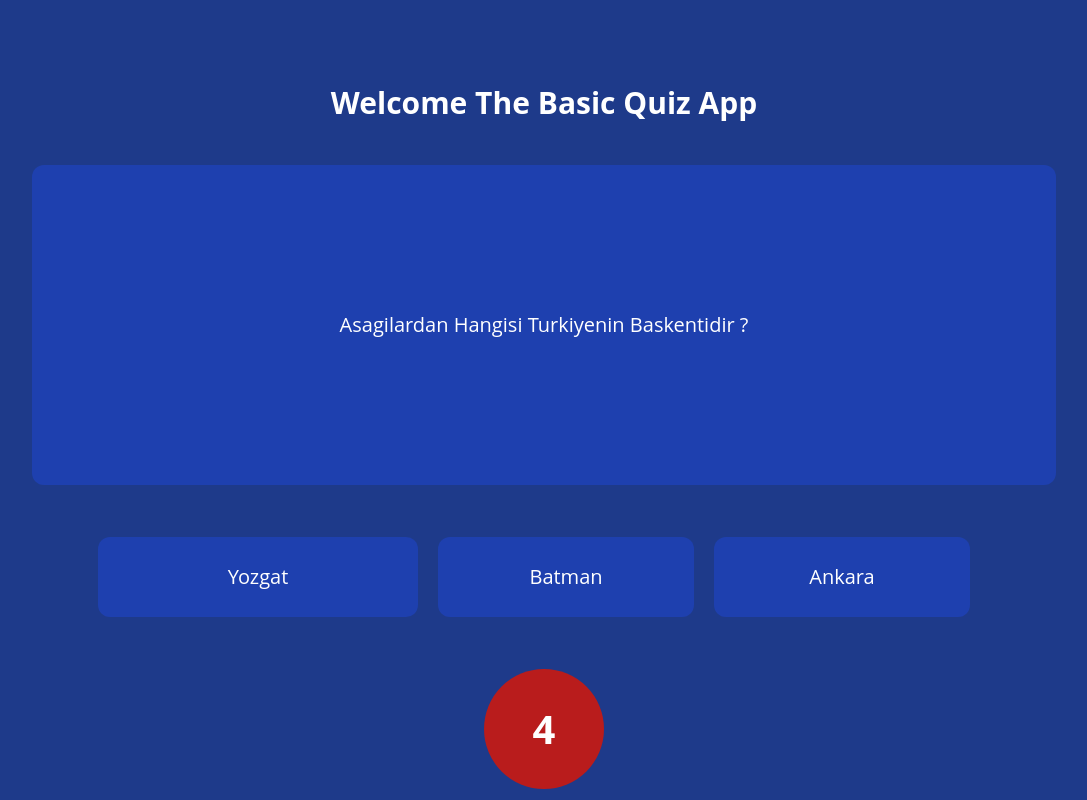
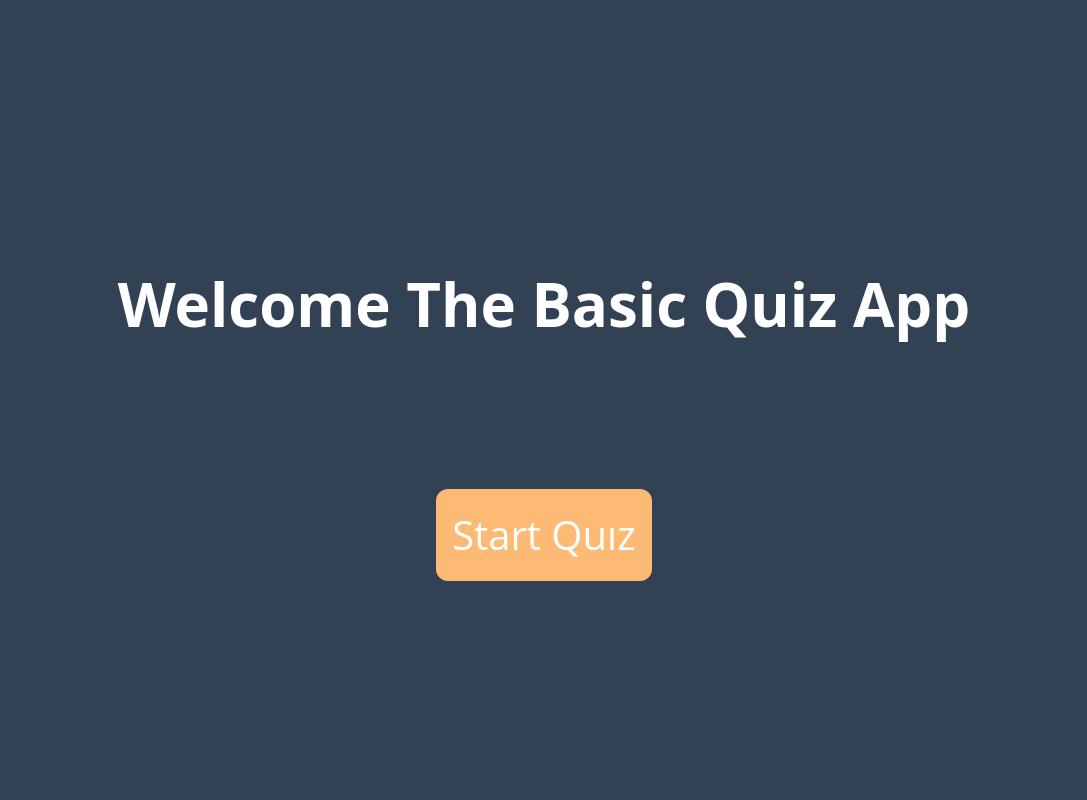
Before and after one commit to hkankyilmaz/quiz-app, a website: page index.html in a window 1280 px wide. Shown: the whole page, without its empty margins (96-1183 px from the left). Drawn offline with Linux system fonts and the light colour scheme.

Commit message:
entry page added

```diff
--- a/index.html
+++ b/index.html
@@ -8,7 +8,7 @@
     <link rel="stylesheet" href="output.css" />
   </head>
   <body
-    class="bg-blue-900 p-10 relative text-[12px] md:text-[20px] flex flex-col justify-center items-center"
+    class="bg-blue-900 p-10 relative text-[14px] md:text-[20px] flex flex-col justify-center items-center"
   >
     <div id="main">
       <div id="container" class="flex flex-col">
@@ -52,11 +52,25 @@
         ></div>
         <div
           id="result"
-          class="absolute right-0 top-0 bg-slate-700 w-100w h-100v opacity-90 flex flex-col justify-center items-center text-white text-[2em]"
+          class="absolute right-0 top-0 bg-slate-700 w-100w h-100v flex flex-col justify-center items-center text-white text-[2em]"
         >
-          <p id="text"><span id="span"></span></p>
+          <p id="text" class="p-5 text-center"><span id="span"></span></p>
           <button id="btn" class="bg-orange-300 p-4 rounded-xl mt-10">
-            Quizi Tekrarla
+            Home Page
+          </button>
+        </div>
+        <div
+          id="entry"
+          class="absolute right-0 top-0 bg-slate-700 w-100w h-100v flex flex-col justify-center items-center text-white text-[2em]"
+        >
+          <h1
+            class="text-white mt-10 font-bold text-[1.5em] md:-[3em] text-center"
+          >
+            Welcome The Basic Quiz App
+          </h1>
+          <p id="text" class="p-5 text-center"><span id="span"></span></p>
+          <button id="btn-entry" class="bg-orange-300 p-4 rounded-xl mt-10">
+            Start Quız
           </button>
         </div>
       </div>
--- a/index.js
+++ b/index.js
@@ -49,7 +49,7 @@ class Quiz {
   result(rightAnswer) {
     document.querySelector(
       "#text"
-    ).innerHTML = `4 Sorudan <span class="bg-orange-300 p-4 text-center">${rightAnswer} </span> Tanesine Doğru Cevap Verdiniz`;
+    ).innerHTML = `4 Sorudan <span class="bg-orange-300 p-4 h-[40px] w-[40px] text-center">${rightAnswer} </span> Tanesine Doğru Cevap Verdiniz`;
 
     document.querySelector("#result").style.display = "flex";
   }
@@ -186,10 +186,13 @@ questions_.addQuestions(
 );
 
 let quiz = new Quiz(questions_);
-quiz.startQuiz("question", "options-one", "options-two", "options-three", 0);
 
 document.getElementById("btn").addEventListener("click", () => {
   location.reload();
+});
+document.getElementById("btn-entry").addEventListener("click", () => {
+  document.querySelector("#entry").style.display = "none";
+  quiz.startQuiz("question", "options-one", "options-two", "options-three", 0);
 });
 
 // -Doğru CevaplarAsagilardan Hangisi Turkiyenin Baskentidir ? Cevap:Ankara
```
Also changed, not shown: output.css.
